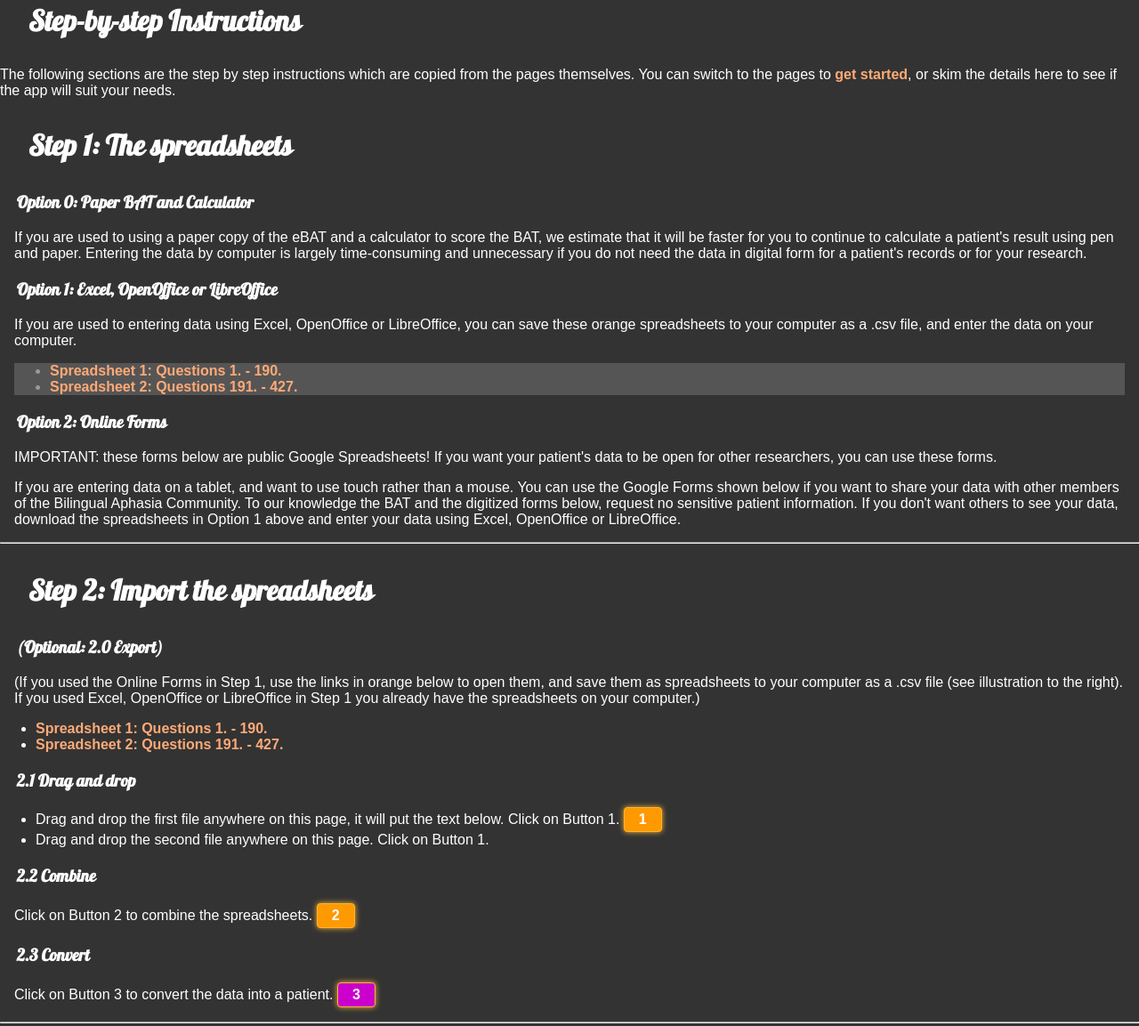
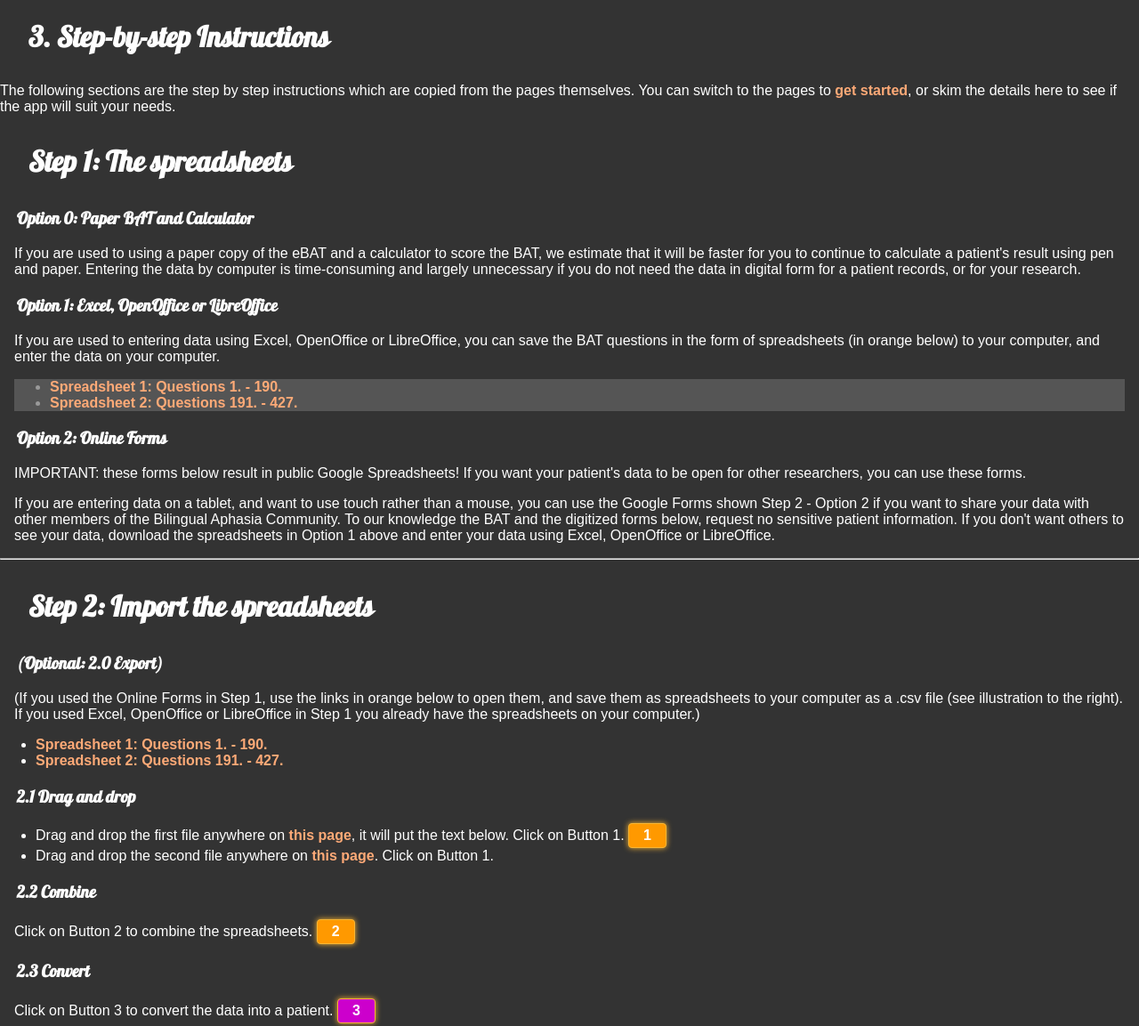
Before and after one commit to BilingualAphasia/BilingualAphasiaTestScorer, a browser extension: page public/view/main.html in a window 1280 px wide. Shown: the part 1927-3080 px from the top of the page at 89% size. Drawn offline with Linux system fonts and the light colour scheme.

Commit message:
proofreading

```diff
--- a/public/view/main.html
+++ b/public/view/main.html
@@ -121,15 +121,16 @@
 			Depending on your experience with the BAT and data entry, we estimate
 			this to take between 60-120 minutes per patient. If you do not need
 			the patient's responses digitalized for your patient records or for
-			your research, we do not recommend using this app as we expect it to
+			your research, we do not recommend using this app, as we expect it to
 			be faster to calculate a patient's results using paper and a
-			calculator.</p>
+			calculator. If you would like to digitalize your patient's response
+			you may continue reading.</p>
 
 		<a href="./../view/data_entry_form.html"><img
 			src="./../images/ebat_to_form.png" /></a>
 		<h3>
 			Step 2: <a href="./../view/scorer.html">import the spreadsheets
-				(10 sec)</a>
+				(10-60 sec)</a>
 		</h3>
 		<p>As illustrated below, Step 2 involves exporting the raw data
 			into .csv format onto your computer, and importing the data into the
@@ -139,7 +140,7 @@
 			src="./../images/spreadsheet_to_profile.png" /></a>
 		<h3>
 			Step 3: <a href="./../view/scorer.html">get the patient's profile
-				(10 sec)</a>
+				(1 sec)</a>
 		</h3>
 		<p>Step 3 is to refresh the browser, which will cause the
 			patient's results to be calculated and displayed as a donut graph per
@@ -149,7 +150,7 @@
 	</div>
 	<div>
 
-		<h1>Step-by-step Instructions</h1>
+		<h1>3. Step-by-step Instructions</h1>
 
 		The following sections are the step by step instructions which are
 		copied from the pages themselves. You can switch to the pages to <a
@@ -162,14 +163,15 @@
 		<p>If you are used to using a paper copy of the eBAT and a
 			calculator to score the BAT, we estimate that it will be faster for
 			you to continue to calculate a patient's result using pen and paper.
-			Entering the data by computer is largely time-consuming and
-			unnecessary if you do not need the data in digital form for a
-			patient's records or for your research.</p>
+			Entering the data by computer is time-consuming and largely
+			unnecessary if you do not need the data in digital form for a patient
+			records, or for your research.</p>
 
 		<h3>Option 1: Excel, OpenOffice or LibreOffice</h3>
 		<p>If you are used to entering data using Excel, OpenOffice or
-			LibreOffice, you can save these orange spreadsheets to your computer
-			as a .csv file, and enter the data on your computer.</p>
+			LibreOffice, you can save the BAT questions in the form of
+			spreadsheets (in orange below) to your computer, and enter the data
+			on your computer.</p>
 		<div style="background-color: #555; color: #999; margin: 1em;">
 
 			<ul>
@@ -182,16 +184,17 @@
 
 		<h3>Option 2: Online Forms</h3>
 
-		<p>IMPORTANT: these forms below are public Google Spreadsheets! If
-			you want your patient's data to be open for other researchers, you
-			can use these forms.</p>
+		<p>IMPORTANT: these forms below result in public Google
+			Spreadsheets! If you want your patient's data to be open for other
+			researchers, you can use these forms.</p>
 		<p>If you are entering data on a tablet, and want to use touch
-			rather than a mouse. You can use the Google Forms shown below if you
-			want to share your data with other members of the Bilingual Aphasia
-			Community. To our knowledge the BAT and the digitized forms below,
-			request no sensitive patient information. If you don't want others to
-			see your data, download the spreadsheets in Option 1 above and enter
-			your data using Excel, OpenOffice or LibreOffice.</p>
+			rather than a mouse, you can use the Google Forms shown Step 2 -
+			Option 2 if you want to share your data with other members of the
+			Bilingual Aphasia Community. To our knowledge the BAT and the
+			digitized forms below, request no sensitive patient information. If
+			you don't want others to see your data, download the spreadsheets in
+			Option 1 above and enter your data using Excel, OpenOffice or
+			LibreOffice.</p>
 	</div>
 	<div>
 		<hr />
@@ -218,12 +221,14 @@
 
 		<h3>2.1 Drag and drop</h3>
 		<ul>
-			<li>Drag and drop the first file anywhere on this page, it will
-				put the text below. Click on Button 1. <input type="button"
+			<li>Drag and drop the first file anywhere on <a
+        href="./../view/scorer.html">this page</a>, it will put the
+				text below. Click on Button 1. <input type="button"
 				onclick="importFromCSV()" value="1" />
 			</li>
-			<li>Drag and drop the second file anywhere on this page. Click
-				on Button 1.</li>
+			<li>Drag and drop the second file anywhere on <a
+				href="./../view/scorer.html">this page</a>. Click on Button 1.
+			</li>
 		</ul>
 
 
@@ -257,10 +262,10 @@
 	<footer>
 		<p>
 			The BAT scorer is free, Open Source and developed by undergraduate
-			Speech Language Pathology students using the GitHub project
+			Speech Language Pathology students under the supervision of Gina Cook, M.A. and Alexandra Marquis, Ph.D. using the GitHub project
 			management tool, you can <a target="top"
 				href="http://ilanguage.github.com/BilingualAphasiaTestScorer/">visit
-				the project page</a> if you are the techy type.
+				the project page</a>, if you are interested in the technical details.
 		</p>
 		<p>
 			For more information about the BAT visit: <a
```
Also changed, not shown: 1 other file.
